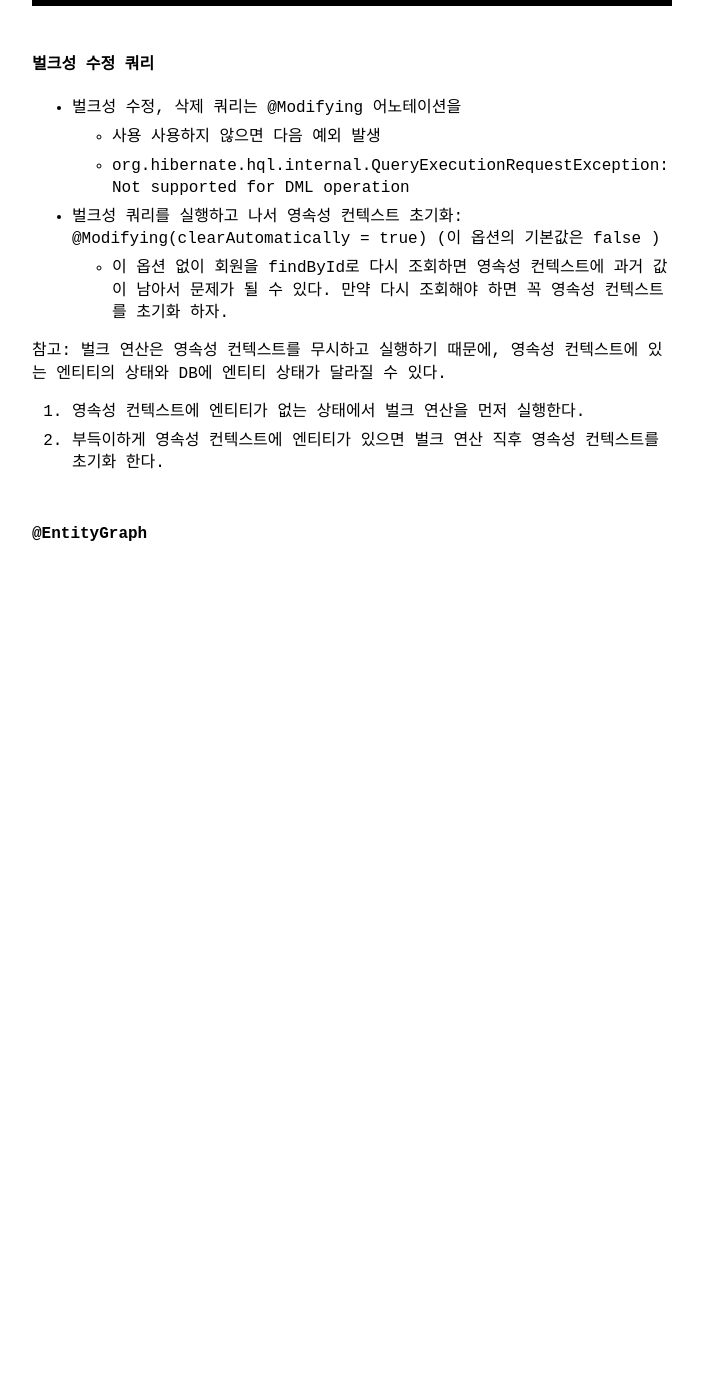
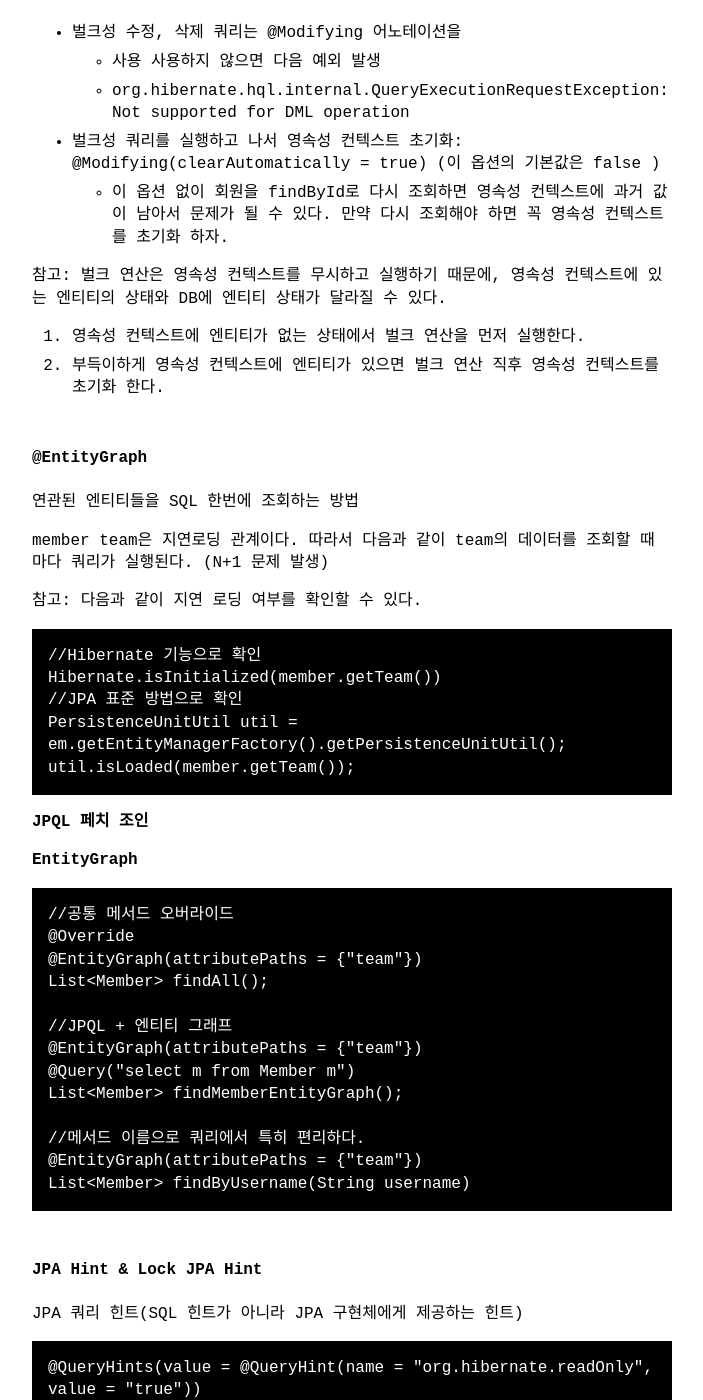
Before and after one commit to khjzzm/khjzzm.github.io, a Jekyll site: the page built from _posts/2022-12-21-spring-data-jpa.md, in a window 1280 px wide and 1400 px high, scrolled down 6414 px. Shown: the whole window, without its empty margins (288-991 px from the left). Built offline with Jekyll 4.4.1, drawn with Linux system fonts in a browser that asks for light colours; before the commit the page ends 7044 px from its top, so only the background shows below that; some of the changed text lies outside the part shown.

Commit message:
spring-data-jpa

```diff
--- a/_posts/2022-12-21-spring-data-jpa.md
+++ b/_posts/2022-12-21-spring-data-jpa.md
@@ -117,8 +115,7 @@ public interface JpaRepository<T, ID extends Serializable> extends PagingAndSort
 - 스프링 데이터 JPA는 선언한 "도메인 클래스 + .(점) + 메서드 이름"으로 Named 쿼리를 찾아서 실행
 - 만약 실행할 Named 쿼리가 없으면 메서드 이름으로 쿼리 생성 전략을 사용한다.
 - 필요하면 전략을 변경할 수 있지만 권장하지 않는다.
-    -
-    참고: [https://docs.spring.io/spring-data/jpa/docs/current/reference/html/#repositories.query-methods.query-lookup-strategies](https://docs.spring.io/spring-data/jpa/docs/current/reference/html/#repositories.query-methods.query-lookup-strategies)
+    - 참고: [https://docs.spring.io/spring-data/jpa/docs/current/reference/html/#repositories.query-methods.query-lookup-strategies](https://docs.spring.io/spring-data/jpa/docs/current/reference/html/#repositories.query-methods.query-lookup-strategies)
 
 참고: 스프링 데이터 JPA를 사용하면 실무에서 Named Query를 직접 등록해서 사용하는 일은 드물다. 대신 @Query 를 사용해서 리파지토리 메소드에 쿼리를 직접 정의한다.
 
@@ -240,3 +237,65 @@ public interface MemberRepository extends Repository<Member, Long> {
 2. 부득이하게 영속성 컨텍스트에 엔티티가 있으면 벌크 연산 직후 영속성 컨텍스트를 초기화 한다.
 
 #### @EntityGraph
+연관된 엔티티들을 SQL 한번에 조회하는 방법
+
+member team은 지연로딩 관계이다. 따라서 다음과 같이 team의 데이터를 조회할 때 마다 쿼리가 실행된다. (N+1 문제 발생)
+
+참고: 다음과 같이 지연 로딩 여부를 확인할 수 있다.
+~~~java
+//Hibernate 기능으로 확인
+Hibernate.isInitialized(member.getTeam())
+//JPA 표준 방법으로 확인
+PersistenceUnitUtil util = em.getEntityManagerFactory().getPersistenceUnitUtil();
+util.isLoaded(member.getTeam());
+~~~
+
+**JPQL 페치 조인**
+
+**EntityGraph**
+~~~java
+//공통 메서드 오버라이드
+@Override
+@EntityGraph(attributePaths = {"team"})
+List<Member> findAll();
+
+//JPQL + 엔티티 그래프
+@EntityGraph(attributePaths = {"team"})
+@Query("select m from Member m")
+List<Member> findMemberEntityGraph();
+
+//메서드 이름으로 쿼리에서 특히 편리하다.
+@EntityGraph(attributePaths = {"team"})
+List<Member> findByUsername(String username)
+~~~
+
+#### JPA Hint & Lock JPA Hint
+JPA 쿼리 힌트(SQL 힌트가 아니라 JPA 구현체에게 제공하는 힌트)
+
+~~~java
+@QueryHints(value = @QueryHint(name = "org.hibernate.readOnly", value = "true"))
+Member findReadOnlyByUsername(String username);
+~~~
+
+
+**Lock**
+~~~java
+@Lock(LockModeType.PESSIMISTIC_WRITE)
+List<Member> findByUsername(String name);
+~~~
+- org.springframework.data.jpa.repository.Lock 어노테이션을 사용
+- JPA가 제공하는 락은 JPA 책 16.1 트랜잭션과 락 절을 참고
+
+
+### 확장기능
+
+#### 사용자 정의 리포지토리 구현
+
+- 스프링 데이터 JPA 리포지토리는 인터페이스만 정의하고 구현체는 스프링이 자동 생성
+- 스프링 데이터 JPA가 제공하는 인터페이스를 직접 구현하면 구현해야 하는 기능이 너무 많음
+- 다양한 이유로 인터페이스의 메서드를 직접 구현하고 싶다면?
+  - JPA 직접 사용( EntityManager )
+  - 스프링 JDBC Template 사용
+  - MyBatis 사용
+  - 데이터베이스 커넥션 직접 사용 등등...
+  - Querydsl 사용
```
Also changed, not shown: other parts of _posts/2022-12-21-spring-data-jpa.md (+0 -2 lines).
